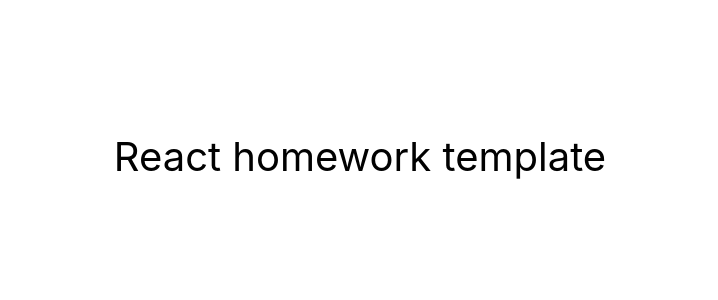
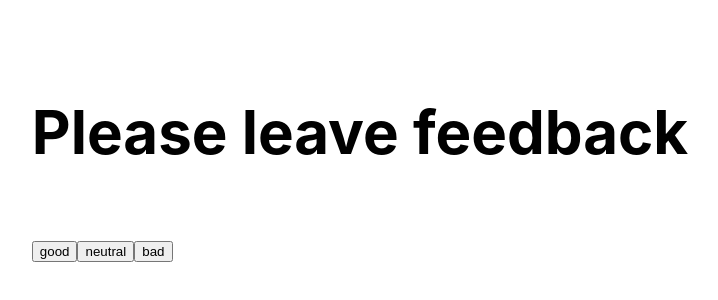
Before and after one commit to Loboda-Anna/goit-react-hw-02-feedback, a React (Create React App) app: page / in a window 1280 px wide. Shown: the part 244-544 px from the top of the page, without its empty margins (280-998 px from the left). Built offline with nearby package versions, Linux system fonts and the light colour scheme.

Commit message:
update App.jsx

```diff
--- a/src/components/App.jsx
+++ b/src/components/App.jsx
@@ -1,3 +1,6 @@
+import { FeedbackBtns } from './FeedbackBtns';
+import { Statistics } from './Statistics';
+
 export const App = () => {
   return (
     <div
@@ -10,7 +13,8 @@ export const App = () => {
         color: '#010101'
       }}
     >
-      React homework template
+      <FeedbackBtns />
+      <Statistics/>
     </div>
   );
 };
--- /dev/null
+++ b/src/components/FeedbackBtns.jsx
@@ -0,0 +1,26 @@
+import { Component } from 'react';
+
+export class FeedbackBtns extends Component {
+  static defaultProps = {};
+
+  static propTypes = {};
+
+  state = {
+    good: 0,
+    neutral: 0,
+    bad: 0,
+  };
+  render() {
+    return (
+      <div>
+        <h2>Please leave feedback</h2>
+        <div>{this.renderMarkup()}</div>
+      </div>
+    );
+  }
+
+  renderMarkup = () => {
+    const btnsNames = Object.keys(this.state);
+    return btnsNames.map(btn => <button key={[btn]}>{btn}</button>);
+  };
+}
--- /dev/null
+++ b/src/components/Statistics.jsx
@@ -0,0 +1,3 @@
+export const Statistics = () => {
+
+}
```
